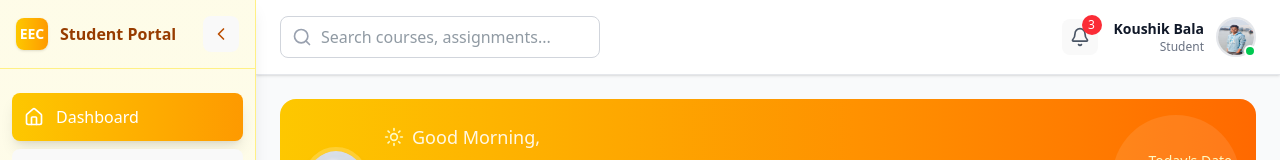
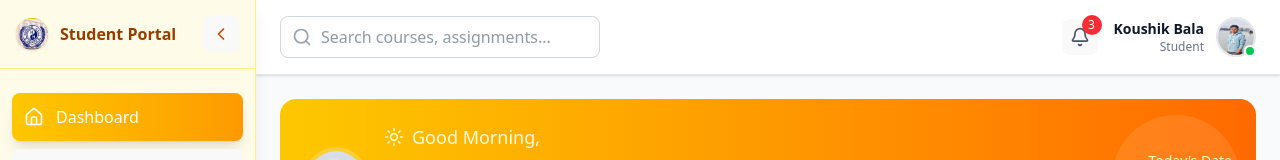
Before and after one commit to koushikbala/EEC-frontend, a React (Vite) app: page /dashboard in a window 1280 px wide. Shown: the top 160 px of the page. Built offline with nearby package versions, Linux system fonts and the light colour scheme.

Commit message:
school logo update

```diff
--- a/src/components/Sidebar.jsx
+++ b/src/components/Sidebar.jsx
@@ -32,8 +32,8 @@ const Sidebar = ({ activeView, setActiveView, isOpen, setIsOpen }) => {
       {/* Header */}
       <div className="flex items-center justify-between p-4 border-b border-yellow-200">
         <div className={`flex items-center space-x-3 ${isOpen ? 'block' : 'hidden'}`}>
-          <div className="w-8 h-8 bg-gradient-to-r from-yellow-400 to-amber-500 rounded-lg flex items-center justify-center shadow-sm">
-            <span className="text-white font-bold text-sm">EEC</span>
+          <div className="w-8 h-8 bg-gradient-to-r from-yellow-400 to-amber-500 rounded-full overflow-hidden flex items-center justify-center shadow-sm">
+            <img src='/harrow-hall-school.png' className="text-white font-bold text-sm w-full"/>
           </div>
           <span className="font-bold text-amber-800">Student Portal</span>
         </div>
```
